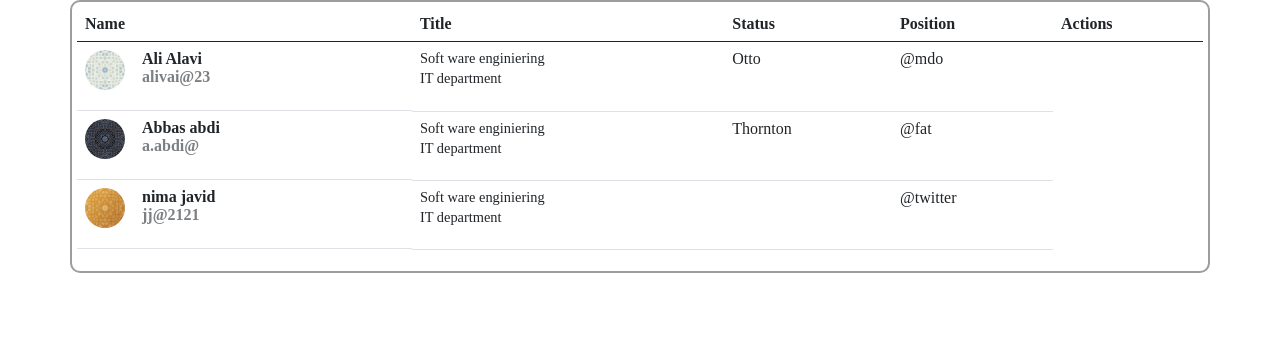
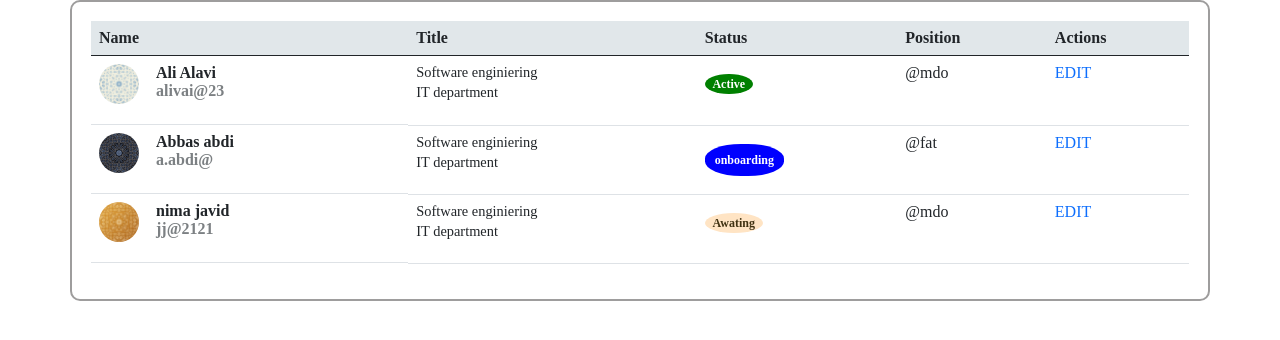
Before and after one commit to MaktabGroup4/second-ui-design, a plain HTML site: page index.html in a window 1280 px wide. Drawn offline with Linux system fonts and the light colour scheme.

Commit message:
end changes

```diff
--- a/index.html
+++ b/index.html
@@ -12,9 +12,9 @@
   </head>
   <body>
     <div class="container">
-      <table class="head">
+      <table >
         <table class="table">
-          <thead>
+          <thead class="head">
             <tr>
               <th scope="col">Name</th>
               <th scope="col">Title</th>
@@ -33,11 +33,12 @@
                 </div>
               </th>
               <td>
-                <p class="ocupation">Soft ware enginiering</p>
+                <p class="ocupation">Software enginiering</p>
                 <p class="department">IT department</p>
               </td>
-              <td>Otto</td>
+              <td><span class="badge text-bg-success" id="Active">Active</span></td>
               <td>@mdo</td>
+              <td><a href="" class="Edit">EDIT</a></td>
             </tr>
             <tr>
               <th scope="row" class="take">
@@ -48,11 +49,12 @@
                 </div>
               </th>
               <td>
-                <p class="ocupation">Soft ware enginiering</p>
+                <p class="ocupation">Software enginiering</p>
                 <p class="department">IT department</p>
             </td>
-              <td>Thornton</td>
+              <td><span class="badge text-bg-primary"id="onboarding">onboarding</span></td>
               <td>@fat</td>
+              <td><a href="" class="Edit">EDIT</a></td>
             </tr>
             <tr>
               <th scope="row" class="take">
@@ -62,11 +64,13 @@
                   <p class="emails">jj@2121</p>
                 </div>
               </th>
-              <td colspan="2">
-                <p class="ocupation">Soft ware enginiering</p>
+              <td >
+                <p class="ocupation">Software enginiering</p>
                 <p class="department">IT department</p>
               </td>
-              <td>@twitter</td>
+              <td><div class="colors"> <span class="badge text-bg-warning" id="Awating">Awating</span></div></td>
+              <td>@mdo</td>
+              <td><a href="" class="Edit">EDIT</a></td>
             </tr>
           </tbody>
         </table>
--- a/style.css
+++ b/style.css
@@ -4,7 +4,10 @@ body{
 .container{
     border:2px solid rgb(158, 157, 157);
     border-radius: 10px;
-    padding: 5px;
+    padding: 19px;
+}
+.head{
+    background-color:#e1e7ea;
 }
 .img-person{
     width:40px;
@@ -31,3 +34,23 @@ body{
     margin: 0;
     font-size: 0.9em;
 }
+#Active{
+    background-color: green;
+    border-radius: 50%;
+    margin-top: 10px;
+}
+#onboarding{
+    background-color: blue;
+    border-radius: 45%;
+    margin-top: 10px;
+    padding: 10px;
+}
+#Awating{
+    background-color: bisque;
+    color: rgb(64, 50, 18);
+    border-radius: 50%;
+    margin-top: 10px;
+}
+.Edit{
+    text-decoration: none;
+}
```
